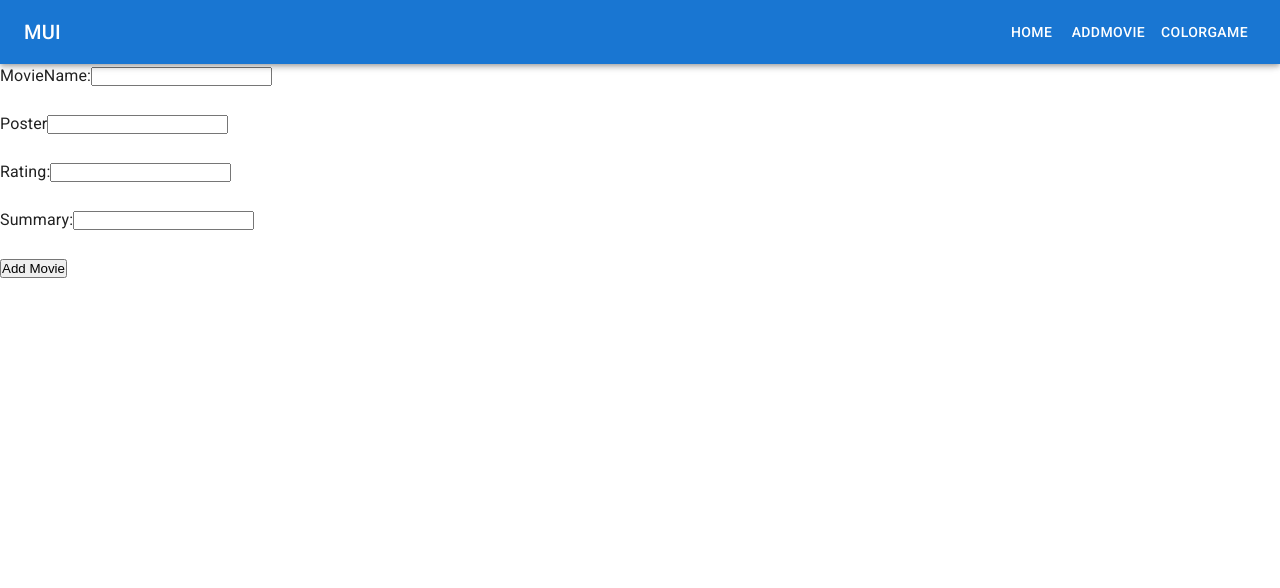
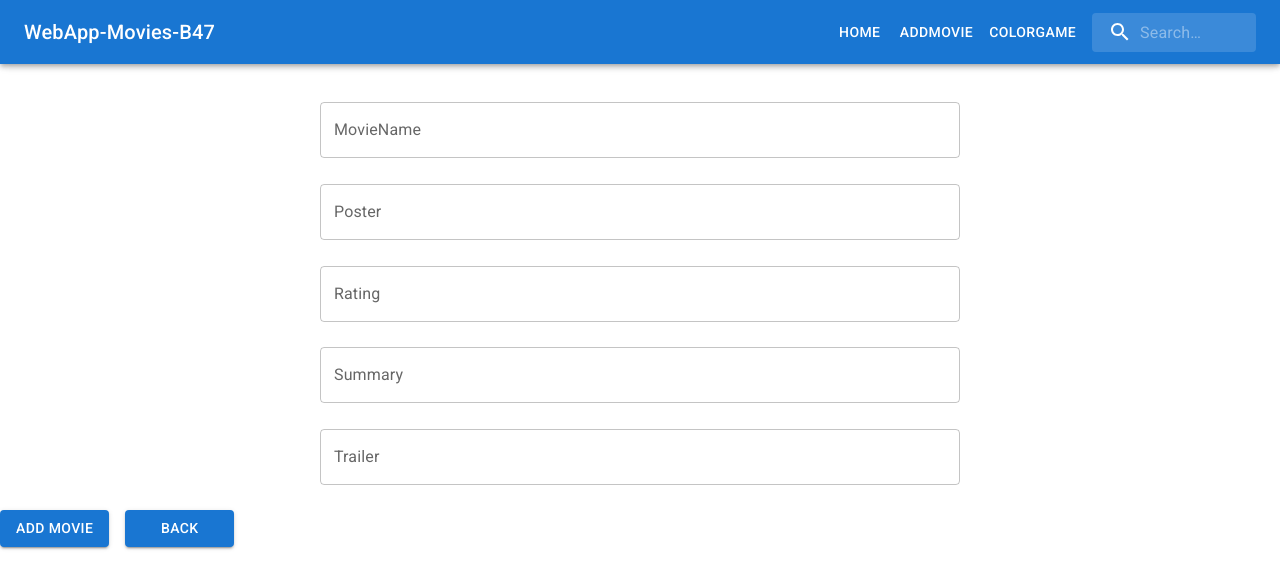
Before and after one commit to PoonamChauhan229/B47WDEng_09thJun_Morning_React, a React (Create React App) app in the folder projectreact/: page /addmovie in a window 1280 px wide. Shown: the top 588 px of the page. Built offline with nearby package versions, Linux system fonts and the light colour scheme.

Commit message:
react session 7

```diff
--- a/projectreact/src/App.css
+++ b/projectreact/src/App.css
@@ -13,10 +13,10 @@
   display: flex;
   gap:2%;
   flex-wrap: wrap;
-  border:1px solid red;
-  width:90%;
-  margin-right:5%;
-  margin-left:5%;
+  /* border:1px solid red; */
+  width:98%;
+  margin-right:1%;
+  margin-left:1%;
   margin-top:2%;
 }
 .movieSpecs{
--- a/projectreact/src/Components/AddColor.js
+++ b/projectreact/src/Components/AddColor.js
@@ -1,5 +1,6 @@
 import { useState } from "react"
 import ColorBox from "./ColorBox"
+import { Box, Button, TextField } from "@mui/material"
 
 const AddColor=()=>{
 
@@ -17,32 +18,36 @@ const AddColor=()=>{
     return(
         // only 1 JSX
         // <div></div>
-        <div>
-            <input
-            type="text"
-            value={colorVal}
-            style={inputStyle}
-            onChange={(e)=>{
+        <>
+        <Box sx={{width:"50%",margin:"3% 25% 2% 25%"}}>
+        <TextField
+        sx={{width:"70%",backgroundColor:colorVal}}
+        id="outlined-basic" variant="outlined"
+        value={colorVal}
+        onChange={(e)=>{
                 //console.log(e.target.value)
                 //update color field
                 setcolorVal(e.target.value)
             }}
+        />
 
-            />
-            <button
+        <Button
+            sx={{marginLeft:"1%",width:"29%",padding:"2%"}}
+            variant="contained"
             onClick={()=>{
                 // spread operator=pure JS
                 setcolorList([...colorList,colorVal])
                 console.log(colorList)
             }}
-            >Add Color</button>
+            >Add Color</Button>
+        </Box>
 
             {
                 colorList.map((element,index)=>{
                     return <ColorBox element={element} key={index}/>
                 })
             }
-        </div>
+        </>
     )
 }
 export default AddColor
--- a/projectreact/src/Components/AddMovie.js
+++ b/projectreact/src/Components/AddMovie.js
@@ -1,61 +1,73 @@
+import { Box, TextField } from "@mui/material";
 import { useState } from "react";
+import Button from '@mui/material/Button';
+import Stack from '@mui/material/Stack';
+import { useNavigate } from "react-router-dom";
 
 const AddMovie=({setMovieList,movieList})=>{
     const [movieName,setMovieName]=useState("")
     const [poster,setPoster]=useState("")
     const [rating,setRating]=useState("")
     const [summary,setSummary]=useState("")
+    const [trailer,setTrailer]=useState("")
+    const navigate=useNavigate()
     return(
-        <div>
-        <label htmlFor="">MovieName:</label>
-        <input type="text" name="" id=""
+        <>
+        <Box sx={{width:"100%"}}>
+        <TextField
+        sx={{width:"50%",margin:"3% 25% 2% 25%"}}
+        id="outlined-basic" label="MovieName" variant="outlined"
         value={movieName}
         onChange={(e)=>{
             setMovieName(e.target.value)
-        }}
-        />
-        <br/>
-        <br/>
+        }}/>
 
-        <label htmlFor="">Poster</label>
-        <input type="text" name="" id=""
+        <TextField
+        sx={{width:"50%",margin:"0% 25% 2% 25%"}}
+        id="outlined-basic" label="Poster" variant="outlined"
         value={poster}
         onChange={(e)=>{
             setPoster(e.target.value)
-        }}
-        />
-        <br/>
-        <br/>
+        }}/>
 
-        <label htmlFor="">Rating:</label>
-        <input type="text" name="" id=""
+        <TextField
+        sx={{width:"50%",margin:"0% 25% 2% 25%"}}
+        id="outlined-basic" label="Rating" variant="outlined"
         value={rating}
         onChange={(e)=>{
             setRating(e.target.value)
-        }}
-        />
-        <br/>
-        <br/>
+        }}/>
 
-
-        <label htmlFor="">Summary:</label>
-        <input type="text" name="" id=""
+        <TextField
+        sx={{width:"50%",margin:"0% 25% 2% 25%"}}
+        id="outlined-basic" label="Summary" variant="outlined"
         value={summary}
         onChange={(e)=>{
             setSummary(e.target.value)
-        }}
-        />
-        <br/>
-        <br/>
+        }}/>
 
-        <button
+        <TextField
+        sx={{width:"50%",margin:"0% 25% 2% 25%"}}
+        id="outlined-basic" label="Trailer" variant="outlined"
+        value={trailer}
+        onChange={(e)=>{
+            setTrailer(e.target.value)
+        }}/>
+
+        </Box>
+
+        <Stack direction="row" spacing={2}>
+            <Button
+            sx={{marginLeft:"40%"}}
+            variant="contained"
             onClick={()=>{
                 // console.log(movieName,poster,rating,summary)
                 const movie={
                     name:movieName,
                     poster,
                     rating,
-                summary
+                    summary,
+                    trailer
                 }
                 console.log(movie)
                 // We are able fetch the details of new added movie
@@ -70,8 +82,21 @@ const AddMovie=({setMovieList,movieList})=>{
 
             }}
 
-        >Add Movie</button>
-        </div>
+
+            >Add Movie</Button>
+
+            <Button sx={{marginLeft:"30%",width:"8.5%"}}
+            variant="contained"
+            onClick={()=>{
+                navigate('/')
+            }}
+
+
+            >Back</Button>
+
+        </Stack>
+        </>
     )
 }
 export default AddMovie;
+// https://www.youtube.com/embed/X7lRGozX8KQ
--- a/projectreact/src/Components/ColorBox.js
+++ b/projectreact/src/Components/ColorBox.js
@@ -1,15 +1,15 @@
+import { Box } from "@mui/material"
 import React from "react"
 
 const ColorBox = ({element}) => {
-// create an object and pass it in style and check
-const colorStyle={height:"50px",width:"230px",backgroundColor:element,marginBottom:"2px"}
-
-// 12:00 end task
+console.log(element)
   return (
     //ReactFragment
     // <React.Fragment>
     <>
-        <div style={colorStyle}></div>
+
+        <Box sx={{width:"50%",height:"55px",margin:"1% 25% 1% 25%",
+        backgroundColor:element}}></Box>
         </>
     // </React.Fragment>
   )
--- a/projectreact/src/Components/Counter.js
+++ b/projectreact/src/Components/Counter.js
@@ -1,4 +1,9 @@
 import {useState} from 'react'
+
+import Badge from '@mui/material/Badge';
+import ThumbUpIcon from '@mui/icons-material/ThumbUp';
+import ThumbDownIcon from '@mui/icons-material/ThumbDown';
+import { IconButton } from '@mui/material';
 export const Counter=()=>{
    // let like=0;//local variable
     //React varaible=>state varaiable
@@ -12,31 +17,32 @@ export const Counter=()=>{
 // setState=> function => responsible for updating value of the state variable
 //
     return(
-
-        <div>
-            {/* // JSX=> only one JSX */}
-             <button
-             className='likeButton'
+        <>
+<IconButton>
+<Badge badgeContent={like} color="success"
 onClick={
    ()=>{
         setLike(like+1)
    }
-             }>👍{like}</button>
+}
 
-             {/* Dislike Button => Dislike button value should increase */}
+>
+  <ThumbUpIcon color="action" />
+</Badge>
+</IconButton>
 
-             {/* End task 11:15 */}
-             <button
-              className='dislikeButton'
+<IconButton>
+<Badge badgeContent={dislike} color="error"
 onClick={
    ()=>{
        setDislike(dislike+1)
    }
-             }>
-                👎{dislike}
-             </button>
+}
 
-        </div>
-
+>
+  <ThumbDownIcon color="action" />
+</Badge>
+</IconButton>
+</>
         )
              }
--- a/projectreact/src/Components/NavbarMUI.js
+++ b/projectreact/src/Components/NavbarMUI.js
@@ -7,6 +7,51 @@ import Toolbar from '@mui/material/Toolbar';
 import Typography from '@mui/material/Typography';
 import Button from '@mui/material/Button';
 import { useNavigate } from 'react-router-dom';
+import { styled, alpha } from '@mui/material/styles';
+import InputBase from '@mui/material/InputBase';
+import SearchIcon from '@mui/icons-material/Search';
+
+const Search = styled('div')(({ theme }) => ({
+  position: 'relative',
+  borderRadius: theme.shape.borderRadius,
+  backgroundColor: alpha(theme.palette.common.white, 0.15),
+  '&:hover': {
+    backgroundColor: alpha(theme.palette.common.white, 0.25),
+  },
+  marginLeft: 0,
+  width: '100%',
+  [theme.breakpoints.up('sm')]: {
+    marginLeft: theme.spacing(1),
+    width: 'auto',
+  },
+}));
+
+const SearchIconWrapper = styled('div')(({ theme }) => ({
+  padding: theme.spacing(0, 2),
+  height: '100%',
+  position: 'absolute',
+  pointerEvents: 'none',
+  display: 'flex',
+  alignItems: 'center',
+  justifyContent: 'center',
+}));
+
+const StyledInputBase = styled(InputBase)(({ theme }) => ({
+  color: 'inherit',
+  '& .MuiInputBase-input': {
+    padding: theme.spacing(1, 1, 1, 0),
+    // vertical padding + font size from searchIcon
+    paddingLeft: `calc(1em + ${theme.spacing(4)})`,
+    transition: theme.transitions.create('width'),
+    width: '100%',
+    [theme.breakpoints.up('sm')]: {
+      width: '12ch',
+      '&:focus': {
+        width: '20ch',
+      },
+    },
+  },
+}));
 
 
 function NavbarMUI() {
@@ -21,7 +66,7 @@ const navigate=useNavigate()
             component="div"
             sx={{ flexGrow: 1, display: { xs: 'none', sm: 'block' } }}
           >
-            MUI
+            WebApp-Movies-B47
           </Typography>
           <Box sx={{ display: { xs: 'none', sm: 'block' } }}>
               <Button sx={{ color: '#fff' }}
@@ -44,6 +89,17 @@ const navigate=useNavigate()
               >Colorgame</Button>
           </Box>
 
+        {/* serach functionality added */}
+          <Search>
+            <SearchIconWrapper>
+              <SearchIcon />
+            </SearchIconWrapper>
+            <StyledInputBase
+              placeholder="Search…"
+              inputProps={{ 'aria-label': 'search' }}
+            />
+          </Search>
+
         </Toolbar>
       </AppBar>
     </Box>
```
Also changed, not shown: projectreact/src/Components/Movie.js (+75 -45 lines). Lines whose indentation alone changed are shown as unchanged.
